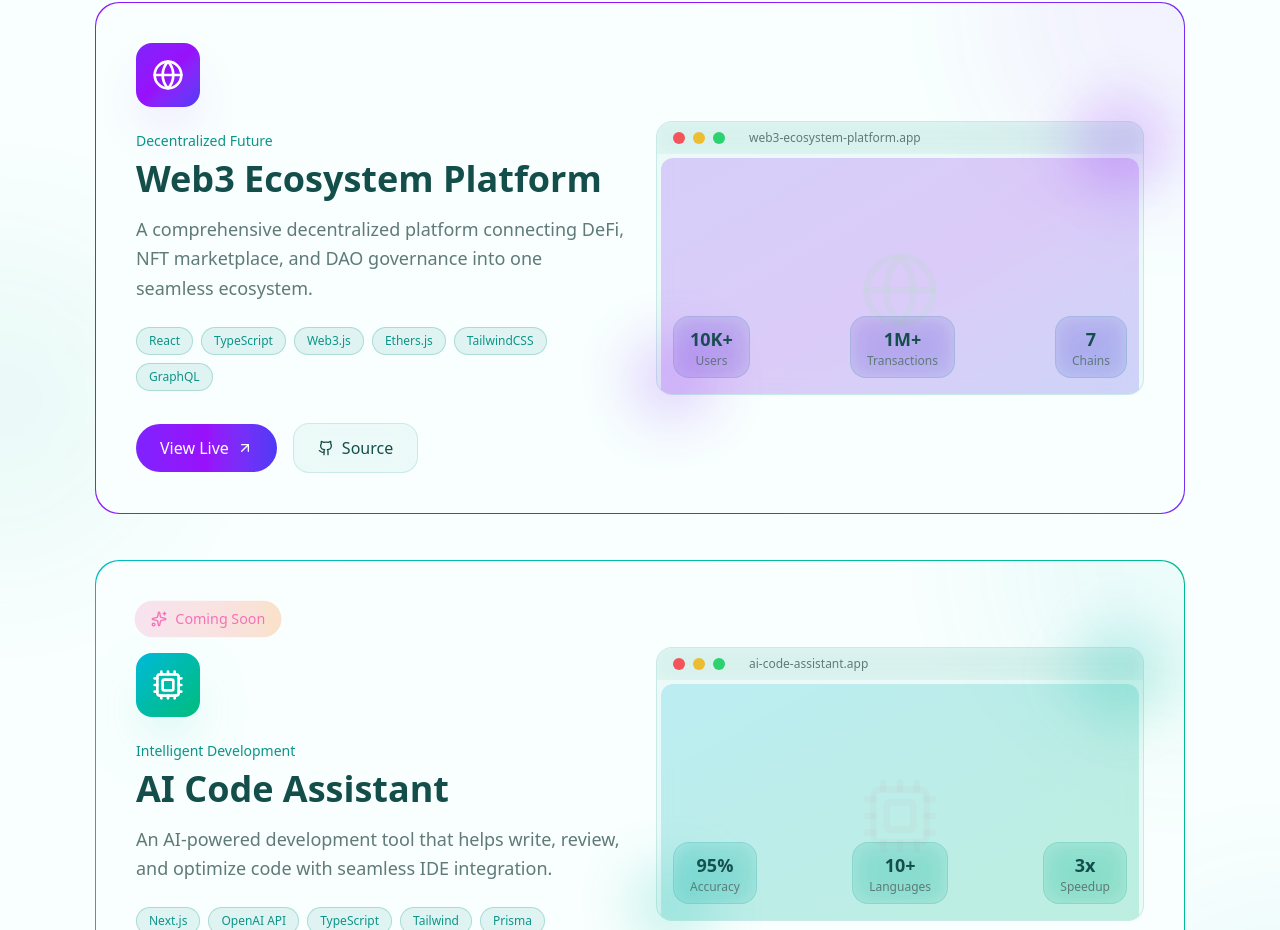
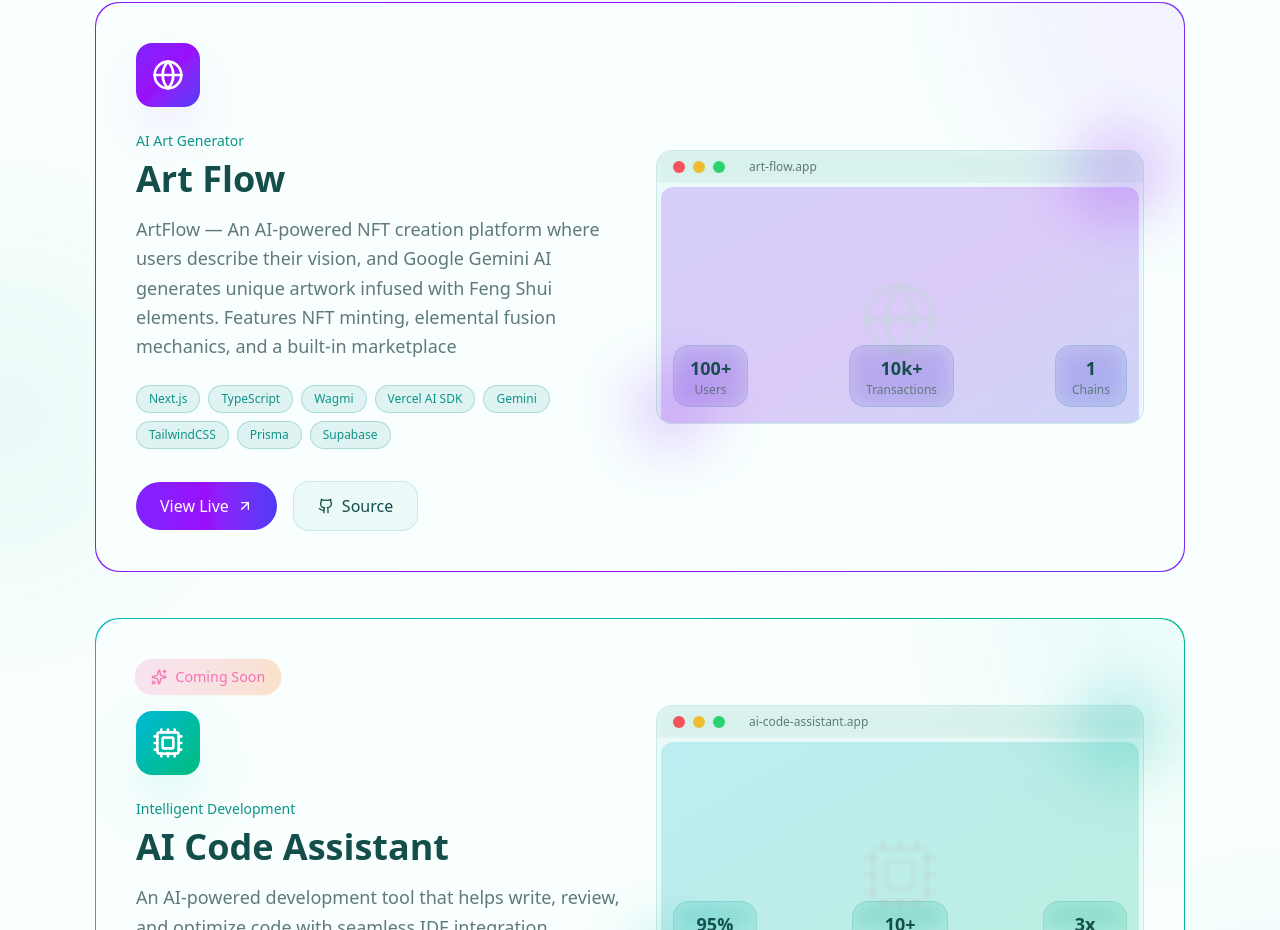
Before and after one commit to daniel-ctn/portfolio, a Next.js app: page / in a window 1280 px wide. Shown: the part 3453-4383 px from the top of the page. Built offline with nearby package versions, Linux system fonts and the light colour scheme.

Commit message:
feat: Add new `Projects` section component with interactive project cards.

```diff
--- a/components/sections/projects.tsx
+++ b/components/sections/projects.tsx
@@ -7,27 +7,23 @@
 
 const projects = [
   {
-    title: 'Web3 Ecosystem Platform',
-    subtitle: 'Decentralized Future',
+    title: 'Art Flow',
+    subtitle: 'AI Art Generator',
     description:
-      'A comprehensive decentralized platform connecting DeFi, NFT marketplace, and DAO governance into one seamless ecosystem.',
-    longDescription:
-      'Built from the ground up to handle millions of transactions. Features include wallet integration, real-time data feeds, and cross-chain compatibility.',
-    technologies: ['React', 'TypeScript', 'Web3.js', 'Ethers.js', 'TailwindCSS', 'GraphQL'],
-    liveUrl: '#',
+      'ArtFlow — An AI-powered NFT creation platform where users describe their vision, and Google Gemini AI generates unique artwork infused with Feng Shui elements. Features NFT minting, elemental fusion mechanics, and a built-in marketplace',
+    technologies: ['Next.js', 'TypeScript', 'Wagmi', 'Vercel AI SDK', 'Gemini', 'TailwindCSS', 'Prisma', 'Supabase'],
+    liveUrl: 'https://nft-ai-gen-pearl.vercel.app/',
     githubUrl: '#',
     icon: Globe,
     gradient: 'from-violet-600 via-purple-600 to-indigo-600',
     shadowColor: 'shadow-purple-500/20',
-    stats: { users: '10K+', transactions: '1M+', chains: '7' },
+    stats: { users: '100+', transactions: '10k+', chains: '1' },
   },
   {
     title: 'AI Code Assistant',
     subtitle: 'Intelligent Development',
     description:
       'An AI-powered development tool that helps write, review, and optimize code with seamless IDE integration.',
-    longDescription:
-      'Leveraging cutting-edge language models to provide context-aware suggestions and automated code improvements.',
     technologies: ['Next.js', 'OpenAI API', 'TypeScript', 'Tailwind', 'Prisma'],
     liveUrl: null,
     githubUrl: null,
@@ -42,7 +38,6 @@
     subtitle: 'Digital Collectibles',
     description:
       'A sleek marketplace for trading digital collectibles with lazy minting, auctions, and social features.',
-    longDescription: 'Supporting multiple file formats, royalty splits, and collection management for creators.',
     technologies: ['React', 'Solidity', 'IPFS', 'Web3.js', 'Chakra UI'],
     liveUrl: '#',
     githubUrl: '#',
```
